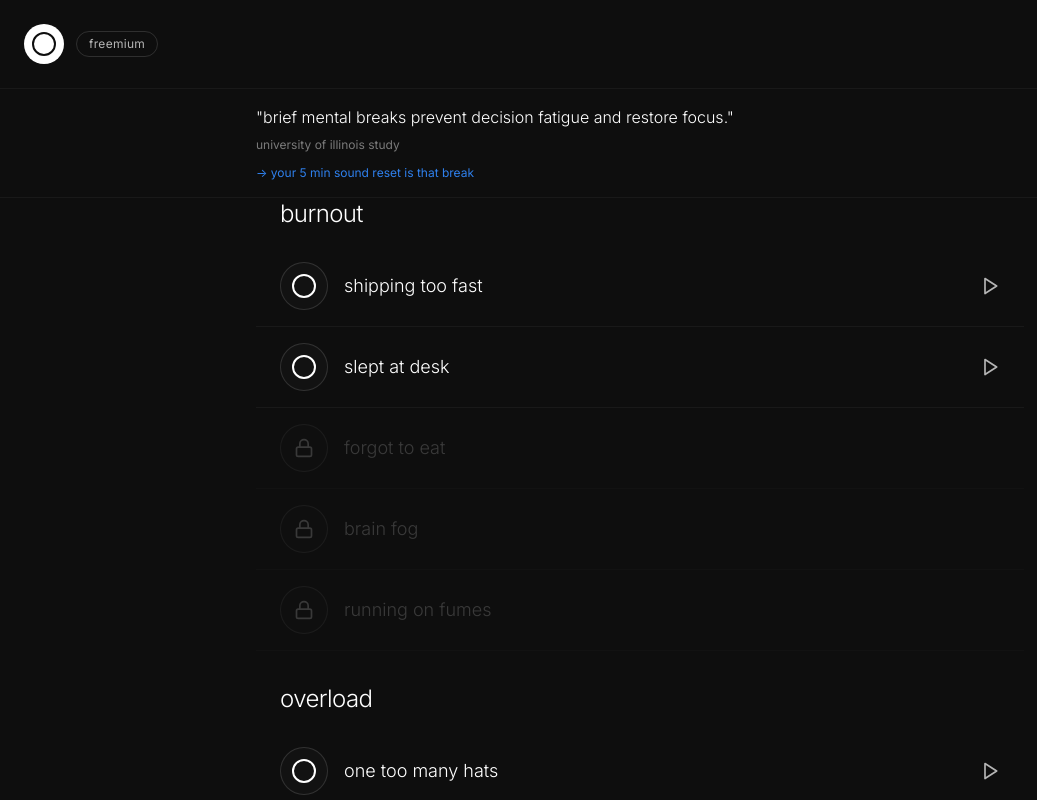
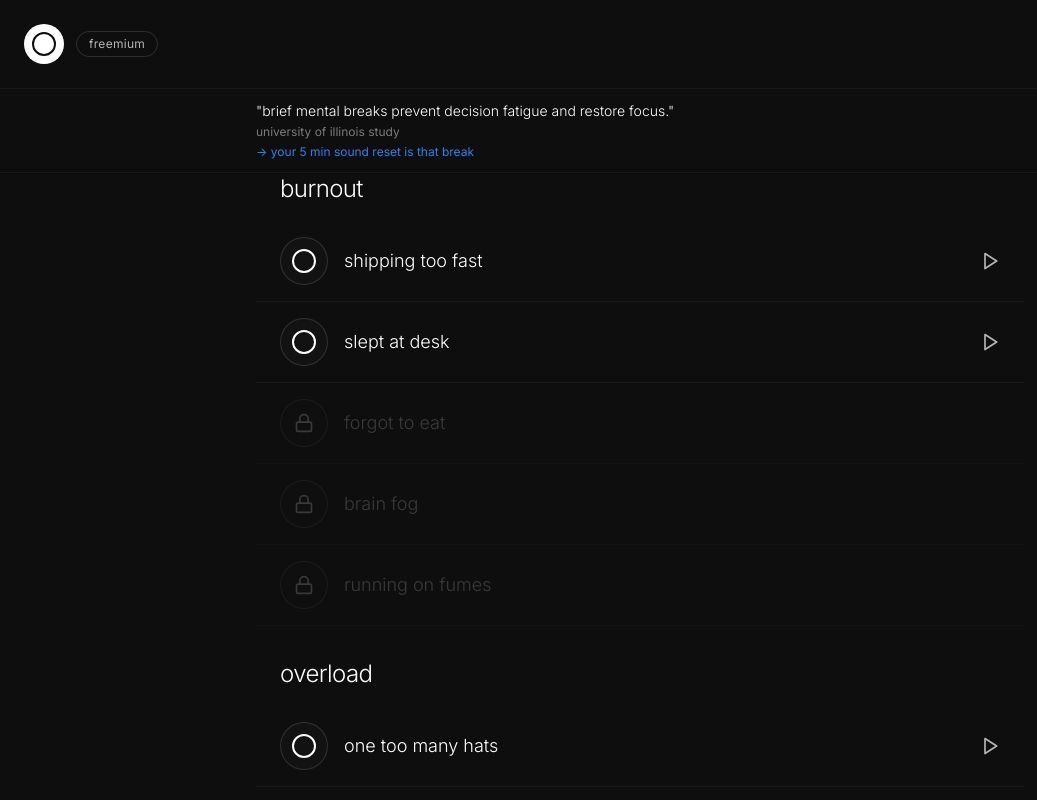
Before and after one commit to Forbescanandoes/soundscapes-app, a Next.js app: page /soundscapes in a window 1280 px wide. Shown: the top 800 px of the page, without its empty margins (0-1037 px from the left). Built offline with nearby package versions, Linux system fonts and the light colour scheme; no server answers; a web font is replaced by a local one.

Commit message:
Clean up rotating insights spacing - much tighter

```diff
--- a/components/soundscape/rotating-insight.tsx
+++ b/components/soundscape/rotating-insight.tsx
@@ -69,11 +69,10 @@ export function RotatingInsight() {
   const current = insights[currentIndex]
 
   return (
-    <div className="py-4 px-4 sm:px-6 border-b border-brand-text-muted/10">
+    <div className="px-4 sm:px-6 py-3 border-b border-brand-text-muted/10 bg-brand-bg">
       <div className="max-w-3xl mx-auto">
-        <div className="space-y-2">
         {/* Quote */}
-          <p className="text-sm sm:text-base font-light text-brand-text-primary lowercase leading-relaxed">
+        <p className="text-sm font-light text-brand-text-primary lowercase leading-snug mb-1">
           "{current.quote}"
         </p>
 
@@ -84,12 +83,11 @@ export function RotatingInsight() {
 
         {/* Fact (if exists) */}
         {current.fact && (
-            <p className="text-xs text-brand-accent lowercase pt-1">
+          <p className="text-xs text-brand-accent lowercase mt-1">
             → {current.fact}
           </p>
         )}
       </div>
     </div>
-    </div>
   )
 }
```
Lines whose indentation alone changed are shown as unchanged.
